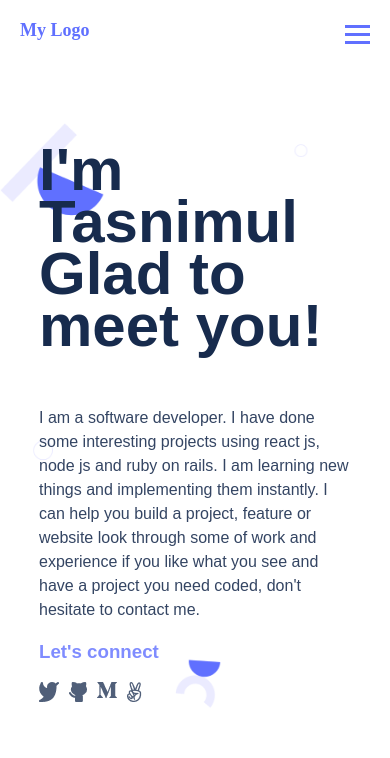
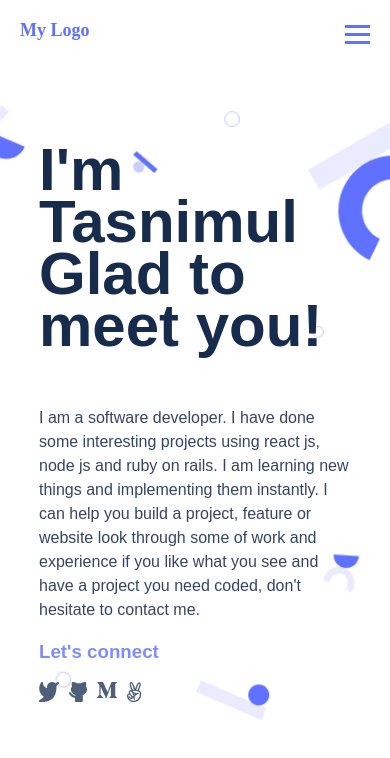
Before and after one commit to tasnimulhasan07/skel3, a website: page index.html in a window 390 px wide. Drawn offline with Linux system fonts and the light colour scheme.

Commit message:
update css background
update background to mobile version on css file

```diff
--- a/styles.css
+++ b/styles.css
@@ -86,7 +86,7 @@ a:hover {
 }
 
 .homepage {
-  background-image: url("image/backimg.png");
+  background-image: url("Image/header-shapes-mobile.png");
   background-repeat: no-repeat;
   background-size: cover;
   margin: auto;
```
